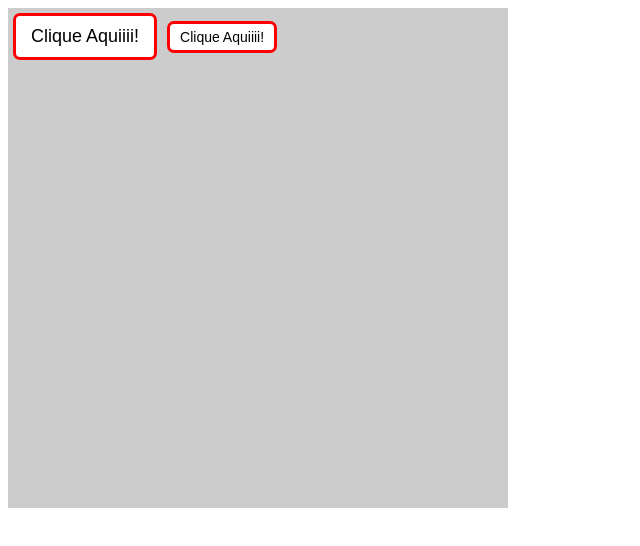
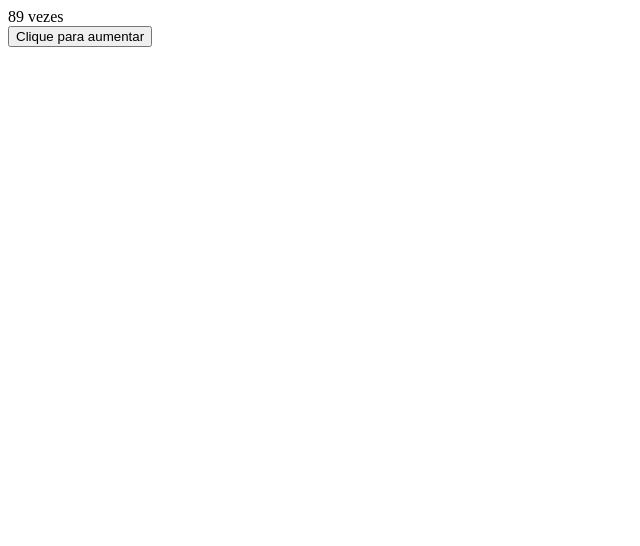
Before and after one commit to arthursaldanha/Learning-ReactJS, a React (Create React App) app: page / in a window 1280 px wide. Shown: the top 546 px of the page, without its empty margins (0-640 px from the left). Built offline with nearby package versions, Linux system fonts and the light colour scheme.

Commit message:
Aprendendo State Hook

```diff
--- a/src/App.js
+++ b/src/App.js
@@ -1,32 +1,14 @@
-import React from 'react';
+import React, { useState } from 'react';
 import styled from 'styled-components'
 
-const Site = styled.div`
-   width: 500px;
-   height: 500px;
-   background-color: #ccc;
-`;
+function App() {
+   const [ contador, setContador ] = useState(89);
 
-const Button = styled.button`
-   padding: 10px 15px;
-   font-size: 18px;
-   background-color: #fff;
-   border: 3px solid red;
-   margin: 5px;
-   border-radius: 7px;
-`;
-
-const BotaoPequeno = styled(Button)`
-   padding: 5px 10px;
-   font-size: 14px;
-`;
-
-function App() {
    return (
-      <Site>
-         <Button>Clique Aquiiii!</Button>
-         <BotaoPequeno>Clique Aquiiii!</BotaoPequeno>
-      </Site>
+      <>
+         <div>{contador} vezes</div>
+         <button onClick={() => setContador( contador + 1 )}>Clique para aumentar</button>
+      </>
    );
 }
 
```
